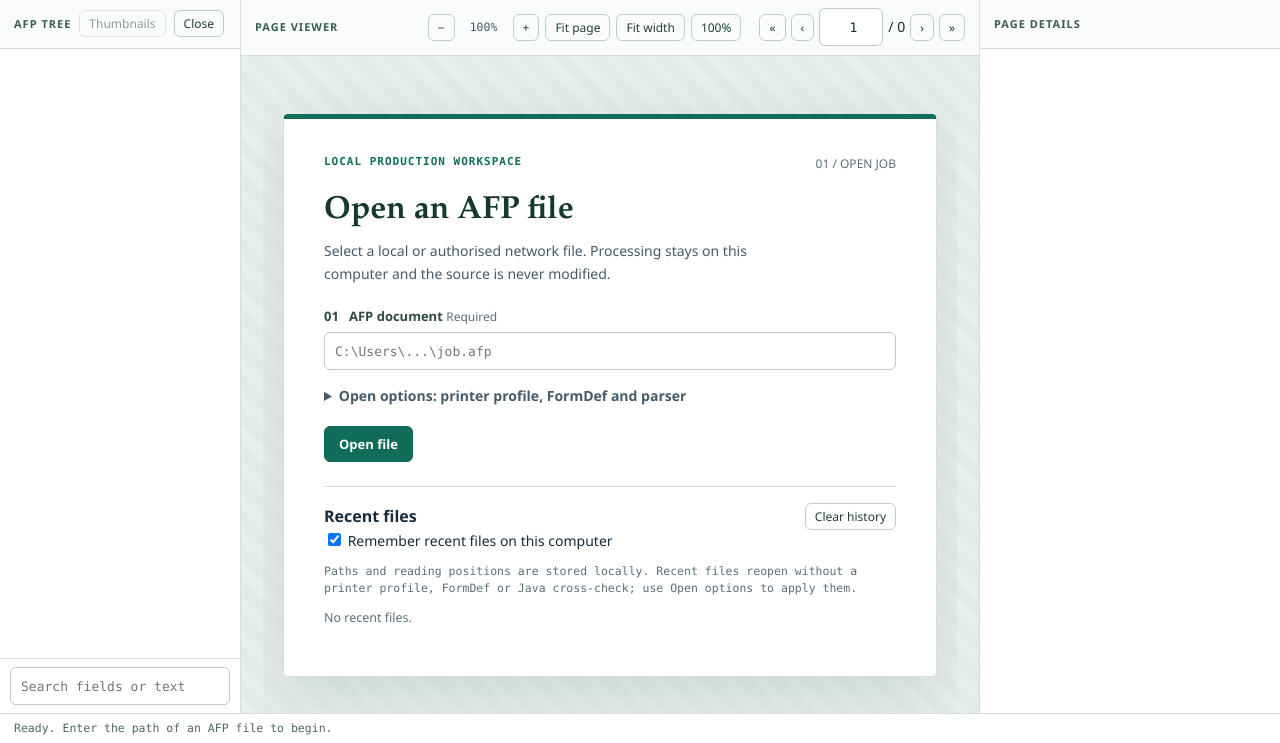
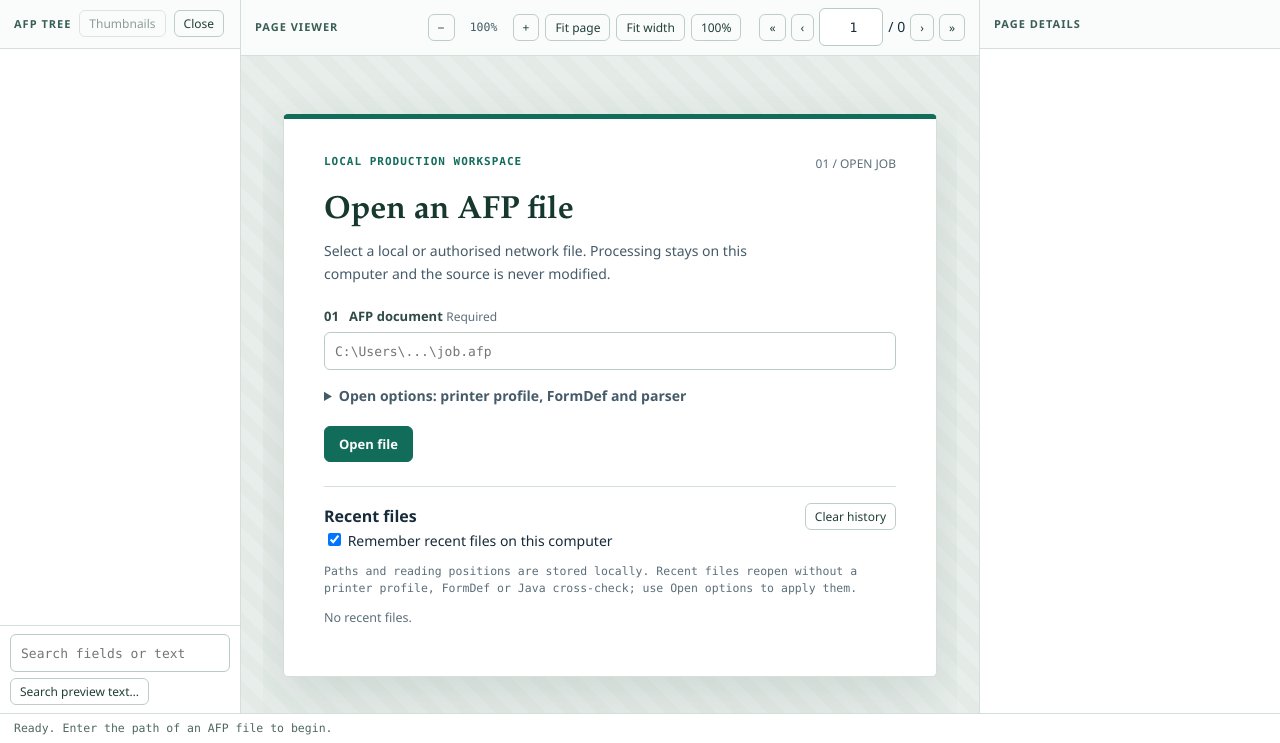
Before and after one commit to andy846/AFP-Production-Studio, a Flask app: page / in a window 1280 px wide. Shown: the part 121-864 px from the top of the page. Run offline with Flask 3, Linux system fonts and the light colour scheme; data that the repository does not hold is empty.

Commit message:
Search decoded preview text across documents

```diff
--- a/backend/afpstudio/api/routes.py
+++ b/backend/afpstudio/api/routes.py
@@ -29,7 +29,7 @@ from afpstudio.security.paths import PathError, resolve_under_roots, resolve_sel
 from afpstudio.security.paths import atomic_write_bytes
 from afpstudio.viewer.resources import resource_dependencies
 from afpstudio.viewer.jobs import JobQueueFull
-from afpstudio.viewer.renderer import RenderError
+from afpstudio.viewer.renderer import RenderError, select_global_fields
 from afpstudio.engineering.writer import write_document
 from afpstudio.engineering.conversion import convert_preview
 from afpstudio.engineering.documents import combine_documents
@@ -407,6 +407,65 @@ def positioned_text(document_id):
     rows = [item for item in result["items"] if query.casefold() in item["text"].casefold()]
     result.update(items=rows[offset:offset + limit], total=len(rows))
     return jsonify(result)
+
+
+@bp.post("/documents/<document_id>/text-search")
+@require_csrf
+def search_preview_text(document_id: str):
+    document, error = _session_or_error(document_id)
+    if error:
+        return error
+    payload = request.get_json(silent=True) or {}
+    query = payload.get("q")
+    codepage = payload.get("codepage")
+    if not isinstance(query, str) or not query.strip() or len(query) > 256:
+        return _error("Enter a search query of at most 256 characters.")
+    if codepage not in ("cp037", "cp500"):
+        return _error("Select a supported fallback code page.")
+    needle = query.strip().casefold()
+    total = document.page_count
+    indexed = document.index.page_count
+    store = _store()
+
+    def work(context):
+        items = []
+        scanned = 0
+        incomplete = total - indexed
+        limited = False
+        shared = select_global_fields(document.index)
+        for page in range(indexed):
+            context.progress(page / max(1, total), f"Searching page {page + 1} of {total}.")
+            if store.get(document_id) is not document:
+                raise SourceChangedError("The document was closed during search.")
+            try:
+                result = document.renderer.text_runs(page, codepage=codepage, global_fields=shared)
+            except RenderError:
+                incomplete += 1
+                continue
+            scanned += 1
+            if not result["complete"]:
+                incomplete += 1
+            for run in result["items"]:
+                start = run["text"].casefold().find(needle)
+                if start < 0:
+                    continue
+                if len(items) == 200:
+                    limited = True
+                    break
+                snippet = run["text"][max(0, start - 60):start + len(query) + 60]
+                items.append({"page": run["page"], "offset": run["offset"], "text": snippet})
+            if limited:
+                break
+        document.check_sources()
+        return {"items": items, "scanned_pages": scanned, "total_pages": total,
+                "complete": not (incomplete or limited or document.index.truncated),
+                "incomplete_pages": incomplete, "limited": limited}
+
+    try:
+        job = _jobs().submit("text-search", "Search preview text", work)
+    except JobQueueFull as exc:
+        return _error(str(exc), 429, "job_queue_full")
+    return jsonify({"job": job.as_dict()})
 
 
 @bp.get("/documents/<document_id>/fields")
--- a/frontend/static/app.js
+++ b/frontend/static/app.js
@@ -1629,6 +1629,82 @@
     input.addEventListener("input", () => {
       if (timer) clearTimeout(timer);
       timer = setTimeout(runSearch, 260);
+    });
+  }
+
+  function initPreviewSearch() {
+    const dialog = $("preview-search-dialog");
+    const status = $("preview-search-status");
+    const results = $("preview-search-results");
+    const start = $("preview-search-start");
+    const cancel = $("preview-search-cancel");
+    let jobId = null;
+    let documentId = null;
+    const current = () => documentId === state.document?.document_id;
+    $("preview-search-open").addEventListener("click", () => {
+      if (!state.document) { setStatus("Open an AFP document first."); return; }
+      if (!current() && !jobId) {
+        status.textContent = "";
+        results.replaceChildren();
+      }
+      dialog.showModal();
+    });
+    $("preview-search-close").addEventListener("click", () => dialog.close());
+    cancel.addEventListener("click", async () => {
+      if (!jobId) return;
+      cancel.disabled = true;
+      try { await api("/api/jobs/" + jobId + "/cancel", {method: "POST"}); }
+      catch (err) { status.textContent = err.message; }
+    });
+    $("preview-search-form").addEventListener("submit", async (event) => {
+      event.preventDefault();
+      if (!state.document || start.disabled) return;
+      documentId = state.document.document_id;
+      const q = $("preview-search-query").value.trim();
+      if (!q) { status.textContent = "Enter search text."; return; }
+      start.disabled = true;
+      results.replaceChildren();
+      status.textContent = "Preparing search…";
+      try {
+        const response = await api("/api/documents/" + documentId + "/text-search", {
+          method: "POST", body: {q, codepage: $("preview-search-codepage").value}
+        });
+        jobId = response.job.id;
+        cancel.disabled = false;
+        while (true) {
+          const job = await api("/api/jobs/" + jobId);
+          status.textContent = job.error || job.message;
+          if (job.state === "completed") {
+            if (!current()) { status.textContent = "The search finished for another document."; break; }
+            const data = job.result;
+            status.textContent = data.items.length + " matches in " + data.scanned_pages + " of " +
+              data.total_pages + " pages." + (data.complete ? "" : " Preview coverage is incomplete.") +
+              (data.limited ? " Stopped at the 200-match limit." : "");
+            for (const hit of data.items) {
+              const hitDocument = documentId;
+              const button = el("button", "ghost", "Page " + hit.page +
+                (hit.offset === null ? "" : " · offset " + hit.offset) + " — " + hit.text);
+              button.type = "button";
+              button.addEventListener("click", async () => {
+                if (state.document?.document_id !== hitDocument) return;
+                dialog.close();
+                document.querySelector('[data-tab="viewer"]').click();
+                await showPage(hit.page);
+                if (state.document?.document_id !== hitDocument || state.page !== hit.page ||
+                    !Number.isInteger(hit.offset)) return;
+                const nodes = $("page-holder").querySelectorAll('[data-src="' + hit.offset + '"]');
+                nodes.forEach((node) => node.classList.add("preview-search-mark"));
+                nodes[0]?.scrollIntoView({block: "nearest", inline: "nearest"});
+              });
+              results.appendChild(button);
+            }
+            break;
+          }
+          if (["failed", "cancelled"].includes(job.state)) break;
+          await new Promise((resolve) => setTimeout(resolve, 350));
+        }
+      } catch (err) { status.textContent = err.message; }
+      finally { jobId = null; start.disabled = false; cancel.disabled = true; }
     });
   }
 
@@ -1906,6 +1982,7 @@
     initPanelResizing();
     initWorkspacePreferences();
     initSearch();
+    initPreviewSearch();
     initExport();
     initEngineering();
     initBatch();
--- a/frontend/static/studio-light.css
+++ b/frontend/static/studio-light.css
@@ -76,6 +76,11 @@ button.primary:hover { background: #0c5144; }
 .page-thumbnail[aria-current="page"] { outline: 2px solid var(--accent); outline-offset: -2px; background: var(--accent-soft); }
 .thumbnail-preview { display: grid; place-items: center; width: min(100%, 132px); height: 140px; overflow: hidden; background: white; color: var(--ink-faint); }
 .thumbnail-preview img { display: block; width: 100%; height: 100%; object-fit: contain; }
+#preview-search-form { display: grid; gap: 6px; }
+#preview-search-open { margin-top: 6px; }
+#preview-search-results { max-height: min(35vh, 320px); overflow: auto; }
+#preview-search-results button { display: block; width: 100%; text-align: left; overflow-wrap: anywhere; margin-bottom: 4px; }
+.page-holder svg .preview-search-mark { stroke: #c36616; stroke-width: .04em; paint-order: stroke; }
 .viewer-stage { background: repeating-linear-gradient(45deg,#e8eeeb 0 12px,#e4ebe7 12px 24px); }
 .viewer-stage.can-pan { cursor: grab; }
 .viewer-stage.is-panning { cursor: grabbing; user-select: none; }
--- a/frontend/templates/index.html
+++ b/frontend/templates/index.html
@@ -123,6 +123,7 @@
       </section>
       <div class="tree-search">
         <input id="search-input" type="search" placeholder="Search fields or text">
+        <button type="button" id="preview-search-open" class="ghost small">Search preview text…</button>
       </div>
       <div class="search-results" id="search-results" hidden></div>
       <div id="tree-resize" class="panel-resize panel-resize-right" role="separator" tabindex="0" aria-label="Resize document tree" aria-orientation="vertical" aria-valuemin="160" aria-valuemax="480" aria-valuenow="240"></div>
@@ -277,6 +278,23 @@
     </aside>
   </main>
 
+  <dialog id="preview-search-dialog" aria-labelledby="preview-search-title">
+    <h2 id="preview-search-title">Search document preview text</h2>
+    <p>Searches decoded text within individual runs. Text in images, or glyphs without a Unicode mapping, may be missing.</p>
+    <form id="preview-search-form">
+      <label for="preview-search-query">Search text</label>
+      <input id="preview-search-query" type="search" required maxlength="256">
+      <label for="preview-search-codepage">Fallback code page</label>
+      <select id="preview-search-codepage"><option value="cp500">EBCDIC 500</option><option value="cp037">EBCDIC 037</option></select>
+      <div class="dialog-actions">
+        <button type="submit" id="preview-search-start">Search</button>
+        <button type="button" id="preview-search-cancel" disabled>Cancel search</button>
+        <button type="button" id="preview-search-close">Close</button>
+      </div>
+    </form>
+    <p id="preview-search-status" role="status"></p>
+    <div id="preview-search-results"></div>
+  </dialog>
   <dialog id="overwrite-dialog" aria-labelledby="overwrite-title">
     <h2 id="overwrite-title">Replace existing output?</h2>
     <p>The selected output already exists. Replacing it cannot be undone.</p>
```
Also changed, not shown: backend/afpstudio/viewer/renderer.py (+16 -2 lines), tests/e2e/test_workspace_ux.py (+6 -0 lines), tests/integration/test_positioned_text.py (+55 -0 lines), CHANGELOG.md.
